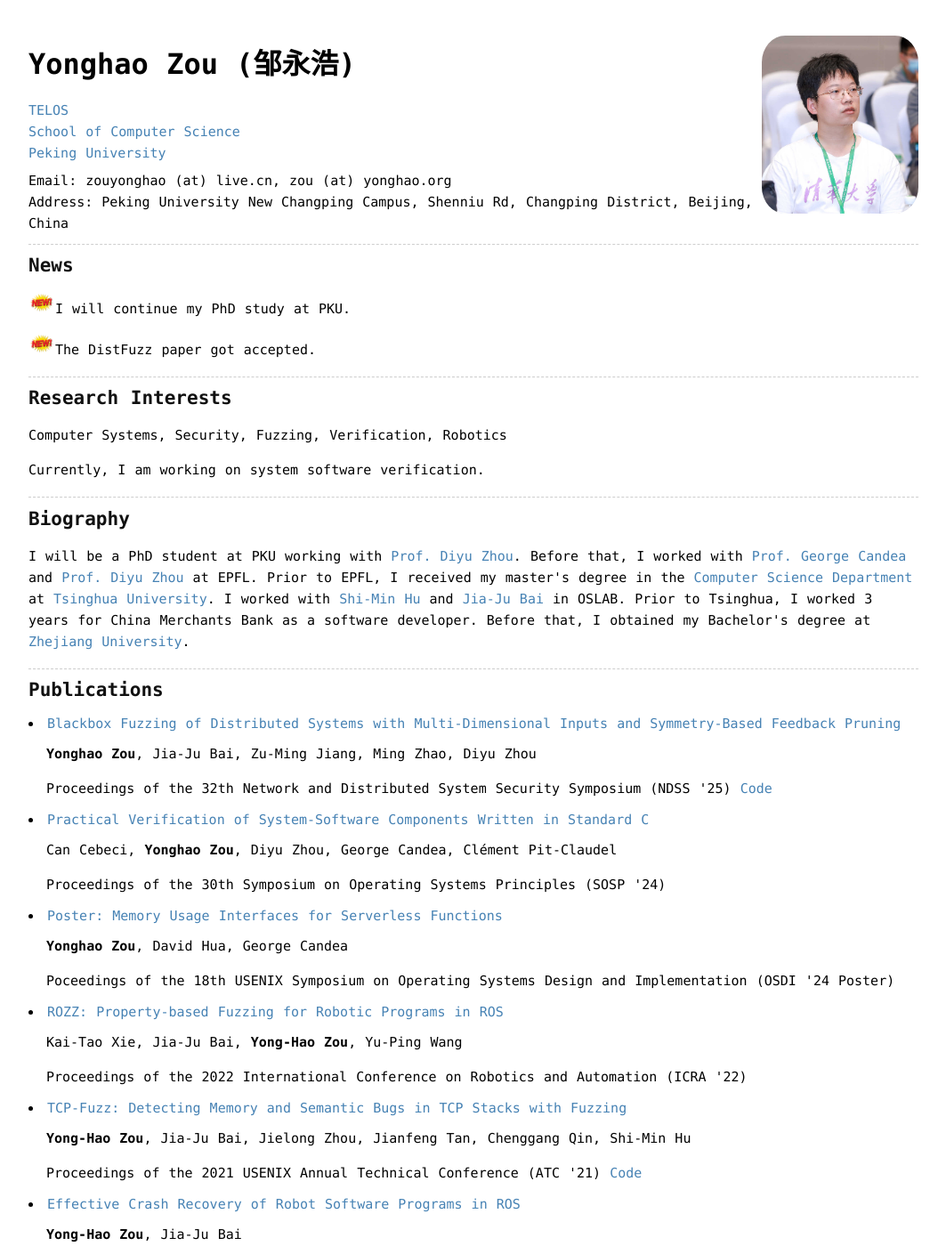
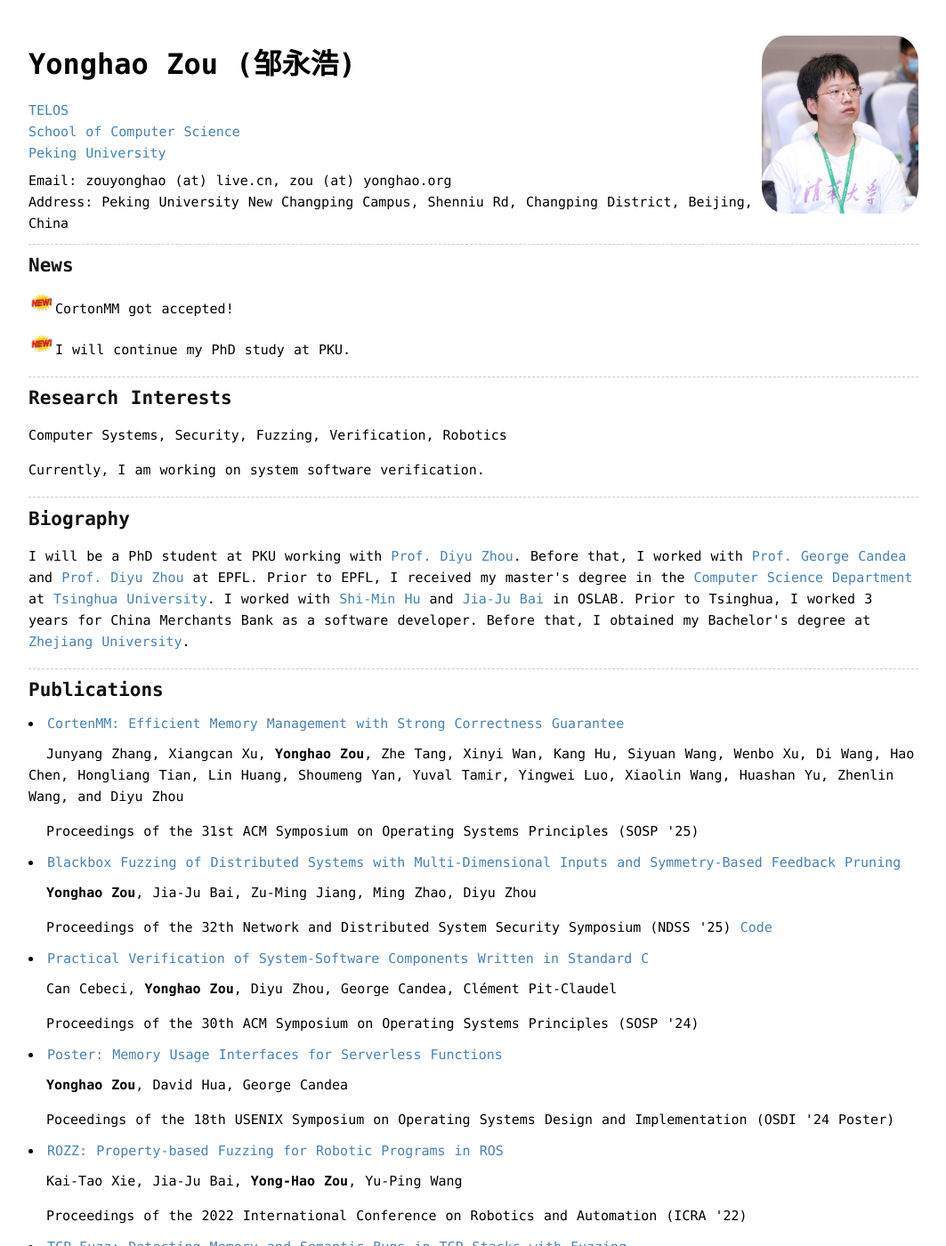
Before and after one commit to zouyonghao/zouyonghao.github.io, a Jekyll site: the page built from index.md, in a window 1280 px wide and 1400 px high. Shown: the whole window at 89% size, without its empty margins (108-1171 px from the left). Built offline with Jekyll 4.4.1, drawn with Linux system fonts in a browser that asks for light colours.

Commit message:
Add CortenMM Signed-off-by: Yonghao Zou <zouyonghao@live.cn>

```diff
--- a/_layouts/home.html
+++ b/_layouts/home.html
@@ -39,9 +39,11 @@
 
                     <h2 id="news">News</h2>
 
+                    <p><img src="../images/new-icon-12.png" alt="" width="30px" style="display: inline;">CortonMM got accepted!</p>
+
                     <p><img src="../images/new-icon-12.png" alt="" width="30px" style="display: inline;">I will continue my PhD study at PKU.</p>
 
-                    <p><img src="../images/new-icon-12.png" alt="" width="30px" style="display: inline;">The DistFuzz paper got accepted.</p>
+                    <!-- <p><img src="../images/new-icon-12.png" alt="" width="30px" style="display: inline;">The DistFuzz paper got accepted.</p> -->
 
                     <!-- <p><img src="../images/new-icon-12.png" alt="" width="30px" style="display: inline;">The TPot paper got accepted.</p> -->
 
@@ -81,6 +83,12 @@
                     <h2 id="publications">Publications</h2>
 
                     <ul>
+                        <li><a href="">CortenMM: Efficient Memory Management with Strong Correctness Guarantee</a></li>
+                    </ul>
+                    <p class="author">Junyang Zhang, Xiangcan Xu, <b>Yonghao Zou</b>, Zhe Tang, Xinyi Wan, Kang Hu, Siyuan Wang, Wenbo Xu, Di Wang, Hao Chen, Hongliang Tian, Lin Huang, Shoumeng Yan, Yuval Tamir, Yingwei Luo, Xiaolin Wang, Huashan Yu, Zhenlin Wang, and Diyu Zhou</p>
+                    <p class="conference">Proceedings of the 31st ACM Symposium on Operating Systems Principles (SOSP '25)</p>
+
+                    <ul>
                         <li><a href="https://zouyonghao.github.io/assets/paper/ndss25-distfuzz.pdf">Blackbox Fuzzing of Distributed Systems with Multi-Dimensional Inputs and Symmetry-Based Feedback Pruning</a></li>
                     </ul>
                     <p class="author"><b>Yonghao Zou</b>, Jia-Ju Bai, Zu-Ming Jiang, Ming Zhao, Diyu Zhou</p>
@@ -90,7 +98,7 @@
                         <li><a href="https://dslab.epfl.ch/pubs/tpot.pdf">Practical Verification of System-Software Components Written in Standard C</a></li>
                     </ul>
                     <p class="author">Can Cebeci, <b>Yonghao Zou</b>, Diyu Zhou, George Candea, Clément Pit-Claudel</p>
-                    <p class="conference">Proceedings of the 30th Symposium on Operating Systems Principles (SOSP '24)</p>
+                    <p class="conference">Proceedings of the 30th ACM Symposium on Operating Systems Principles (SOSP '24)</p>
 
                     <ul>
                         <li><a href="https://zouyonghao.github.io/assets/paper/osdi24posters-final.pdf">Poster: Memory Usage Interfaces for Serverless Functions</a></li>
```
